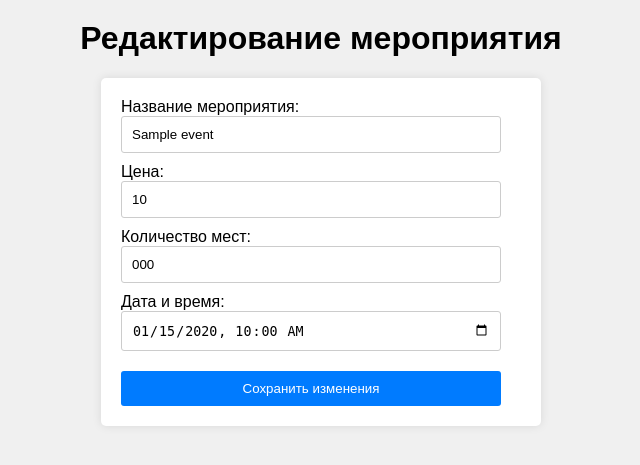
After one commit to Kristinajfnb/lab10, a PHP site: page /edit_event.php?id=1 in a window 1280 px wide. The commit adds this page. Shown: the top 465 px of the page, without its empty margins (319-959 px from the left). Run offline with PHP 8.4, Linux system fonts and the light colour scheme; tables that the repository leaves empty or names only in its code hold one stand-in row (values such as "Sample post").

Commit message:
first commit

```diff
--- /dev/null
+++ b/edit_event.php
@@ -0,0 +1,107 @@
+<!DOCTYPE html>
+<html lang="en">
+<head>
+    <meta charset="UTF-8">
+    <meta name="viewport" content="width=device-width, initial-scale=1.0">
+    <title>Редактирование мероприятия</title>
+    <style>
+        body {
+            font-family: Arial, sans-serif;
+            background-color: #f0f0f0;
+            margin: 0;
+            padding: 0;
+        }
+        h1 {
+            text-align: center;
+            margin-top: 20px;
+        }
+        form {
+            width: 400px;
+            margin: 20px auto;
+            padding: 20px;
+            background-color: #fff;
+            border-radius: 5px;
+            box-shadow: 0 0 10px rgba(0, 0, 0, 0.1);
+        }
+        input[type="text"],
+        input[type="datetime-local"] {
+            width: calc(100% - 20px);
+            margin-bottom: 10px;
+            padding: 10px;
+            border: 1px solid #ccc;
+            border-radius: 3px;
+            box-sizing: border-box;
+        }
+        button[type="submit"] {
+            width: calc(100% - 20px);
+            margin-top: 10px;
+            padding: 10px;
+            background-color: #007bff;
+            color: #fff;
+            border: none;
+            border-radius: 3px;
+            cursor: pointer;
+        }
+        button[type="submit"]:hover {
+            background-color: #0056b3;
+        }
+    </style>
+</head>
+<body>
+    <h1>Редактирование мероприятия</h1>
+    <?php
+    /**
+ * Функция для редактирования мероприятия.
+ *
+ * Форма заполняется данными о мероприятии из базы данных.
+ * После отправки формы данные обрабатываются в файле handle_edit_event.php.
+ *
+ * @param string $event_id Идентификатор мероприятия.
+ * @param string $event_name Название мероприятия.
+ * @param float $event_price Цена мероприятия.
+ * @param int $event_seats Количество мест на мероприятии.
+ * @param string $event_date Дата и время мероприятия.
+ */
+    // Подключение к базе данных
+    $connection = mysqli_connect("localhost", "root", "", "event_platform");
+
+    // Проверка подключения
+    if (!$connection) {
+        die("Ошибка подключения: " . mysqli_connect_error());
+    }
+
+    // Получение идентификатора мероприятия из запроса
+    $event_id = $_GET['id'];
+
+    // Получение данных о мероприятии из базы данных
+    $sql = "SELECT * FROM events WHERE id = $event_id";
+    $result = mysqli_query($connection, $sql);
+
+    // Проверка наличия мероприятия
+    if (mysqli_num_rows($result) > 0) {
+        $event = mysqli_fetch_assoc($result);
+
+    ?>
+    <!-- Форма для редактирования данных мероприятия -->
+    <form action="handle_edit_event.php" method="post">
+        <input type="hidden" name="event_id" value="<?php echo $event['id']; ?>">
+        <label for="event_name">Название мероприятия:</label>
+        <input type="text" id="event_name" name="event_name" value="<?php echo $event['name']; ?>" required><br>
+        <label for="event_price">Цена:</label>
+        <input type="text" id="event_price" name="event_price" value="<?php echo $event['price']; ?>" required><br>
+        <label for="event_seats">Количество мест:</label>
+        <input type="text" id="event_seats" name="event_seats" value="<?php echo $event['number_seats']; ?>" required><br>
+        <label for="event_date">Дата и время:</label>
+        <input type="datetime-local" id="event_date" name="event_date" value="<?php echo date('Y-m-d\TH:i', strtotime($event['date'])); ?>" required><br>
+        <button type="submit">Сохранить изменения</button>
+    </form>
+    <?php
+    } else {
+        echo "Мероприятие не найдено.";
+    }
+
+    // Закрытие соединения с базой данных
+    mysqli_close($connection);
+    ?>
+</body>
+</html>
--- a/handle_login.php
+++ b/handle_login.php
@@ -1,4 +1,9 @@
 <?php
+/**
+ * Файл для обработки авторизации пользователя.
+ * Устанавливает сеанс аутентификации для пользователя на основе введенного email.
+ * Проверяет, есть ли пользователь с указанным email в базе данных.
+ */
 session_start();
 
 // Подключение к базе данных
--- a/handle_registration.php
+++ b/handle_registration.php
@@ -1,4 +1,8 @@
 <?php
+/**
+ * Файл для обработки регистрации нового пользователя.
+ * Принимает данные из формы, проверяет их и осуществляет регистрацию пользователя в системе.
+ */
 // Проверяем, была ли отправлена форма
 if ($_SERVER["REQUEST_METHOD"] == "POST") {
     // Подключение к базе данных
```
Also changed, not shown: admin_panel.php (+33 -14 lines), event_registration.php (+8 -0 lines), handle_add_event.php (+11 -0 lines), handle_admin_login.php (+8 -0 lines), handle_edit_event.php (added, +41 -0 lines), handle_event_registration.php (+8 -0 lines), index.php (+14 -2 lines), admin.png (added), mer.png (added), readme.md (added), regist.png (added).
